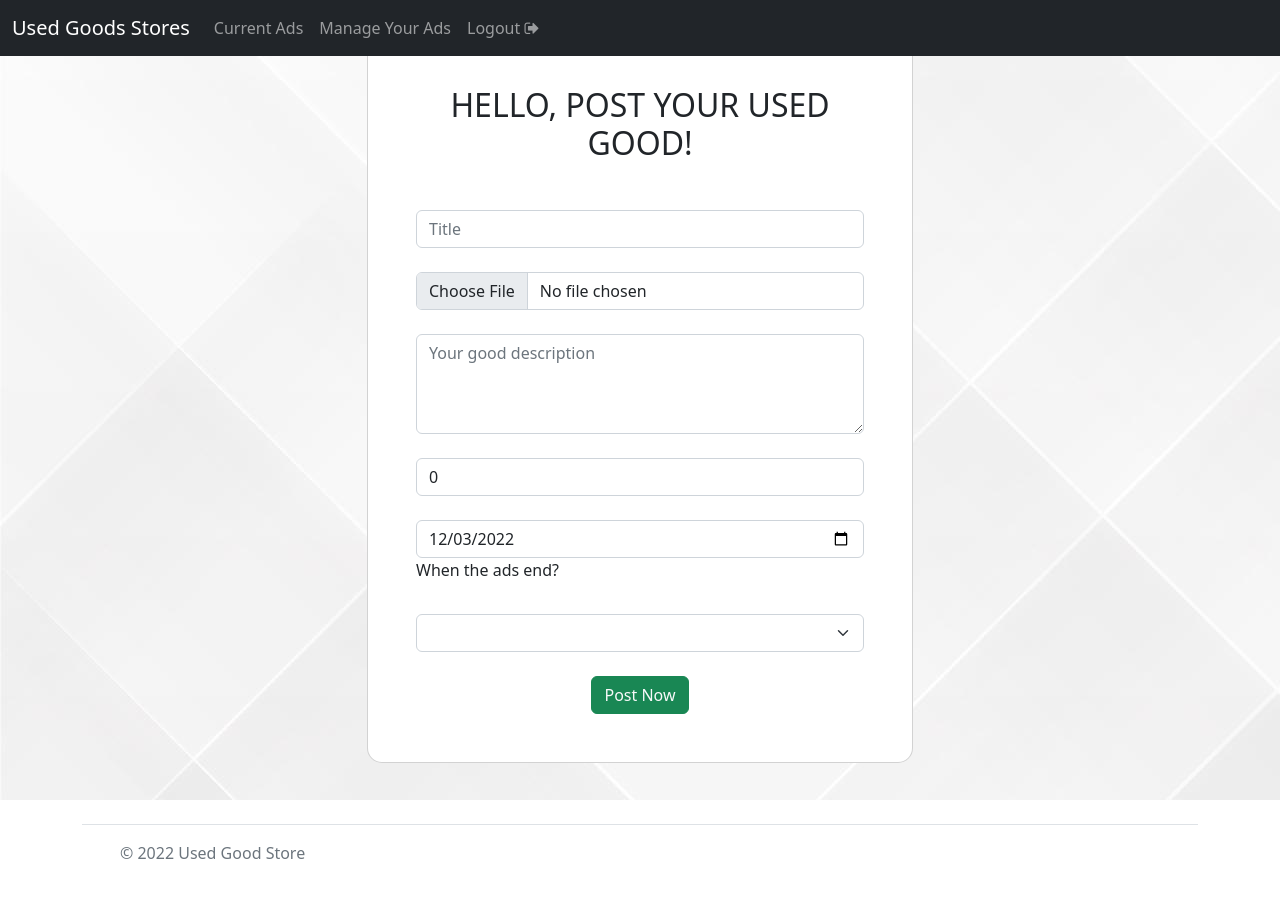
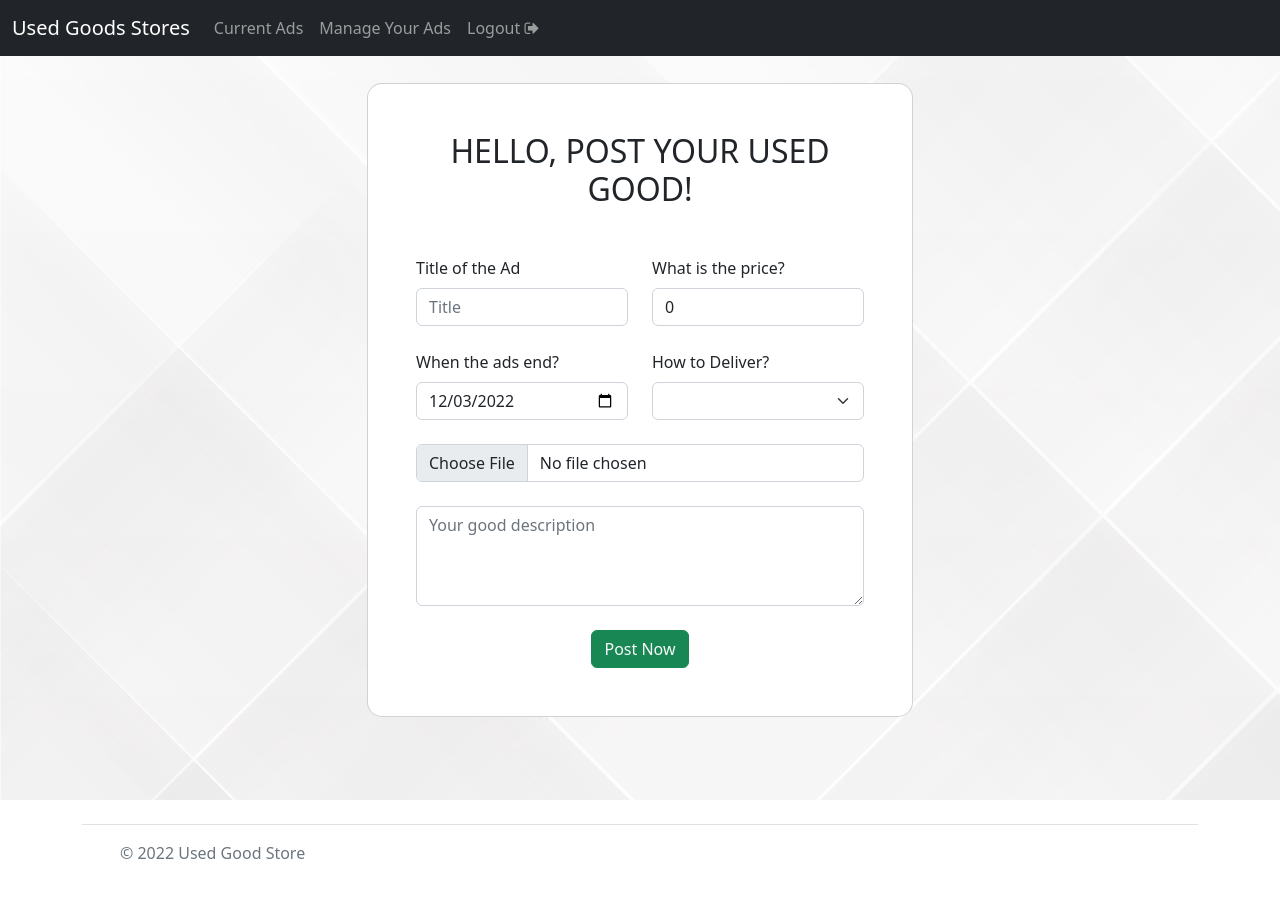
Before and after one commit to The-Good-Stores/client, an Angular app: page /ads/post in a window 1280 px wide. Shown: the top 898 px of the page. Built offline with nearby package versions, Linux system fonts and the light colour scheme; sample sign-in values are in the browser's storage.

Commit message:
Update post.component.html
made the post.component.html form into a grid

differ and compare to register.component.html form

```diff
--- a/src/app/ads/post/post.component.html
+++ b/src/app/ads/post/post.component.html
@@ -7,7 +7,7 @@
       <div class="container h-100">
         <div class="row d-flex justify-content-center align-items-center h-100">
           <div class="col-12 col-md-9 col-md-7 col-xl-6">
-            <div class="card" style="border-radius: 15px">
+            <div class="card" style="border-radius: 15px;">
               <div class="card-body p-5">
                 <div *ngIf="posting">
                   <h2 class="text-uppercase text-center mb-5">
@@ -20,7 +20,12 @@
                   </h2>
                 </div>
                 <form #postForm="ngForm" (ngSubmit)="post()">
-                  <div class="form-outline mb-4">
+                  <div class="row mb-4">
+                    <div class="col">
+                      <div class="form-outline">
+                        <label class="form-label" for="title">
+                          Title of the Ad
+                        </label>
                         <input
                           #title="ngModel"
                           [(ngModel)]="postInfo.title"
@@ -31,6 +36,62 @@
                           placeholder="Title"
                           required
                         />
+                      </div>
+                    </div>
+                      <div class="col">
+                        <div class="form-outline">
+                          <label class="form-label" for="price">
+                            What is the price?
+                          </label>
+                          <input
+                            #price="ngModel"
+                            [(ngModel)]="postInfo.price"
+                            type="number"
+                            id="price"
+                            step="0.01"
+                            name="price"
+                            class="form-control form-control-md"
+                            placeholder="99.99"
+                            required
+                          />
+                        </div>
+                      </div>
+                    </div>
+                  <div class="row mb-4">
+                    <div class="col">
+                      <div class="form-outline">
+                        <label class="form-label" for="end"
+                        >When the ads end?
+                      </label>
+                        <input
+                          #end="ngModel"
+                          [ngModel]="postInfo.end | date : 'YYYY-MM-dd'"
+                          (ngModelChange)="postInfo.end = $event"
+                          type="date"
+                          id="end"
+                          name="end"
+                          class="form-control form-control-md"
+                          required
+                        />
+                      </div>
+                    </div>
+                    <div class="col">
+                      <div class="form-outline">
+                        <label class="form-label" for="deliveryMethod">
+                          How to Deliver?
+                        </label>
+                        <select
+                          class="form-select"
+                          name="deliveryMethod"
+                          [(ngModel)]="postInfo.deliveryMethod"
+                        >
+                          <option selected>Delivery Method</option>
+                          <option value="Delivery by Seller"> Delivery by Seller </option>
+                          <option value="Curbside pickup">Curbside pickup</option>
+                          <option value="Others">Others</option>
+                        </select>
+                      </div>
+                    </div>
                   </div>
                   <div class="form-outline mb-4">
                     <p>{{ imageError }}</p>
@@ -53,49 +114,6 @@
                       style="height: 100px"
                     ></textarea>
                   </div>
-                  <div class="form-outline mb-4">
-                    <input
-                      #price="ngModel"
-                      [(ngModel)]="postInfo.price"
-                      type="number"
-                      id="price"
-                      step="0.01"
-                      name="price"
-                      class="form-control form-control-md"
-                      placeholder="99.99"
-                      required
-                    />
-                  </div>
-                  <div class="form-outline mb-4">
-                    <input
-                      #end="ngModel"
-                      [ngModel]="postInfo.end | date : 'YYYY-MM-dd'"
-                      (ngModelChange)="postInfo.end = $event"
-                      type="date"
-                      id="end"
-                      name="end"
-                      class="form-control form-control-md"
-                      required
-                    />
-                    <label class="form-label" for="end"
-                      >When the ads end?</label
-                    >
-                  </div>
-                  <div class="form-outline mb-4">
-                    <select
-                      class="form-select"
-                      name="deliveryMethod"
-                      [(ngModel)]="postInfo.deliveryMethod"
-                    >
-                      <option selected>Delivery Method</option>
-                      <option value="Delivery by Seller">
-                        Delivery by Seller
-                      </option>
-                      <option value="Curbside pickup">Curbside pickup</option>
-                      <option value="Others">Others</option>
-                    </select>
-                  </div>
-
                   <div class="d-flex justify-content-center">
                     <button
                       *ngIf="posting"
```
Lines whose indentation alone changed are shown as unchanged.
